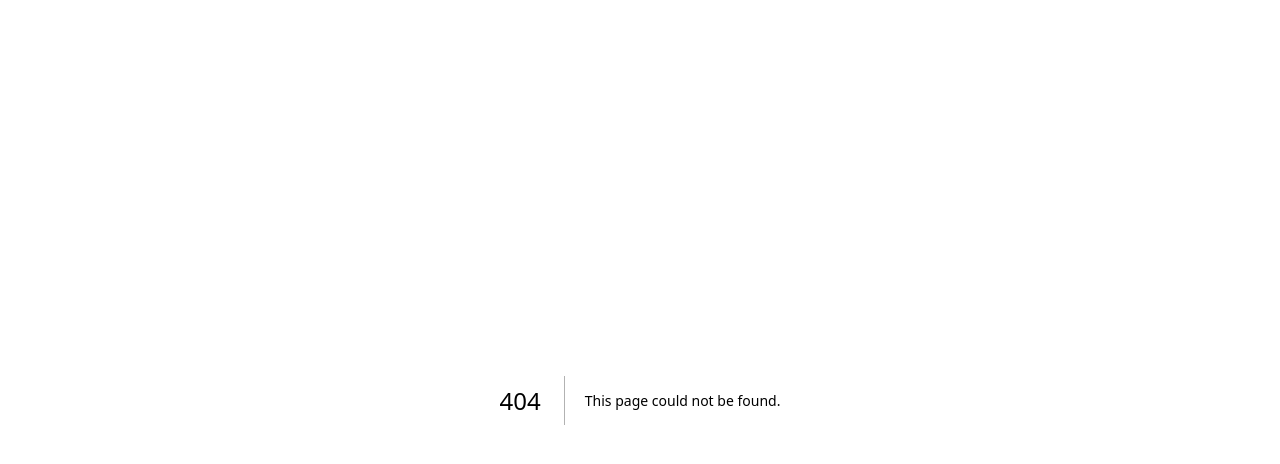
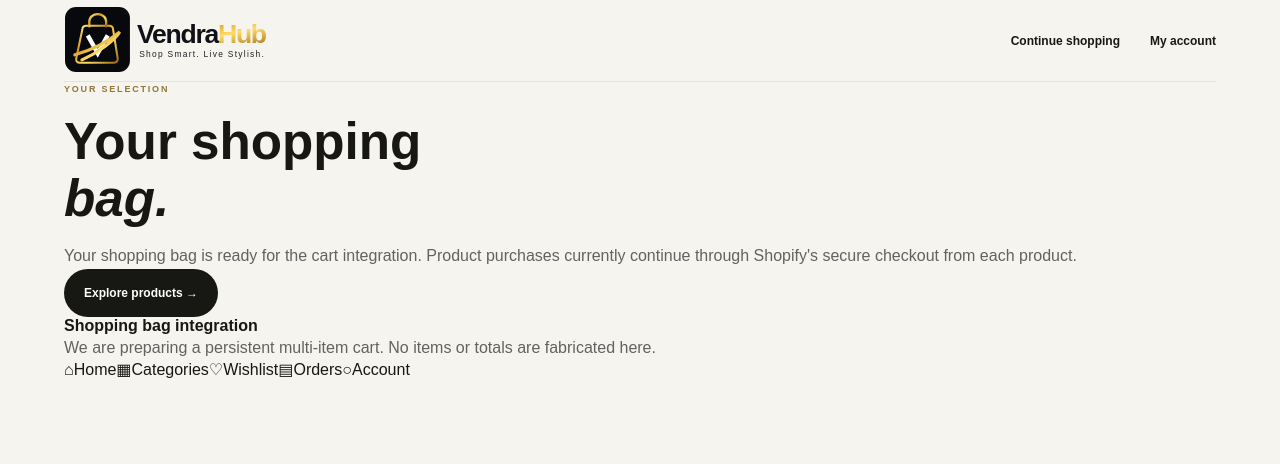
Before and after one commit to Vendrahub-1/VendraHub, a Next.js app: page /customer/cart in a window 1280 px wide. Before the commit this address had no page. Shown: the top 464 px of the page. Built offline with nearby package versions, Linux system fonts and the light colour scheme.

Commit message:
Add honest customer shopping bag screen

```diff
--- /dev/null
+++ b/app/customer/cart/page.tsx
@@ -0,0 +1,21 @@
+import Image from 'next/image';
+import Link from 'next/link';
+import CustomerBottomNav from '@/components/storefront/customer-bottom-nav';
+
+export default function CustomerCartPage() {
+  return (
+    <main className="vh-store">
+      <header className="vh-store-header">
+        <Link href="/customer" className="vh-store-brand"><Image src="/vendrahub-logo.svg" alt="VendraHub" width={220} height={64} priority /></Link>
+        <nav aria-label="Store navigation"><Link href="/customer">Continue shopping</Link><Link href="/customer/account">My account</Link></nav>
+      </header>
+      <section className="vh-secondary-hero vh-cart-hero">
+        <p className="vh-overline">YOUR SELECTION</p><h1>Your shopping<br/><em>bag.</em></h1>
+        <p>Your shopping bag is ready for the cart integration. Product purchases currently continue through Shopify's secure checkout from each product.</p>
+        <Link href="/customer/categories" className="vh-button vh-button-dark">Explore products →</Link>
+      </section>
+      <section className="vh-cart-next"><strong>Shopping bag integration</strong><p>We are preparing a persistent multi-item cart. No items or totals are fabricated here.</p></section>
+      <CustomerBottomNav />
+    </main>
+  );
+}
```
